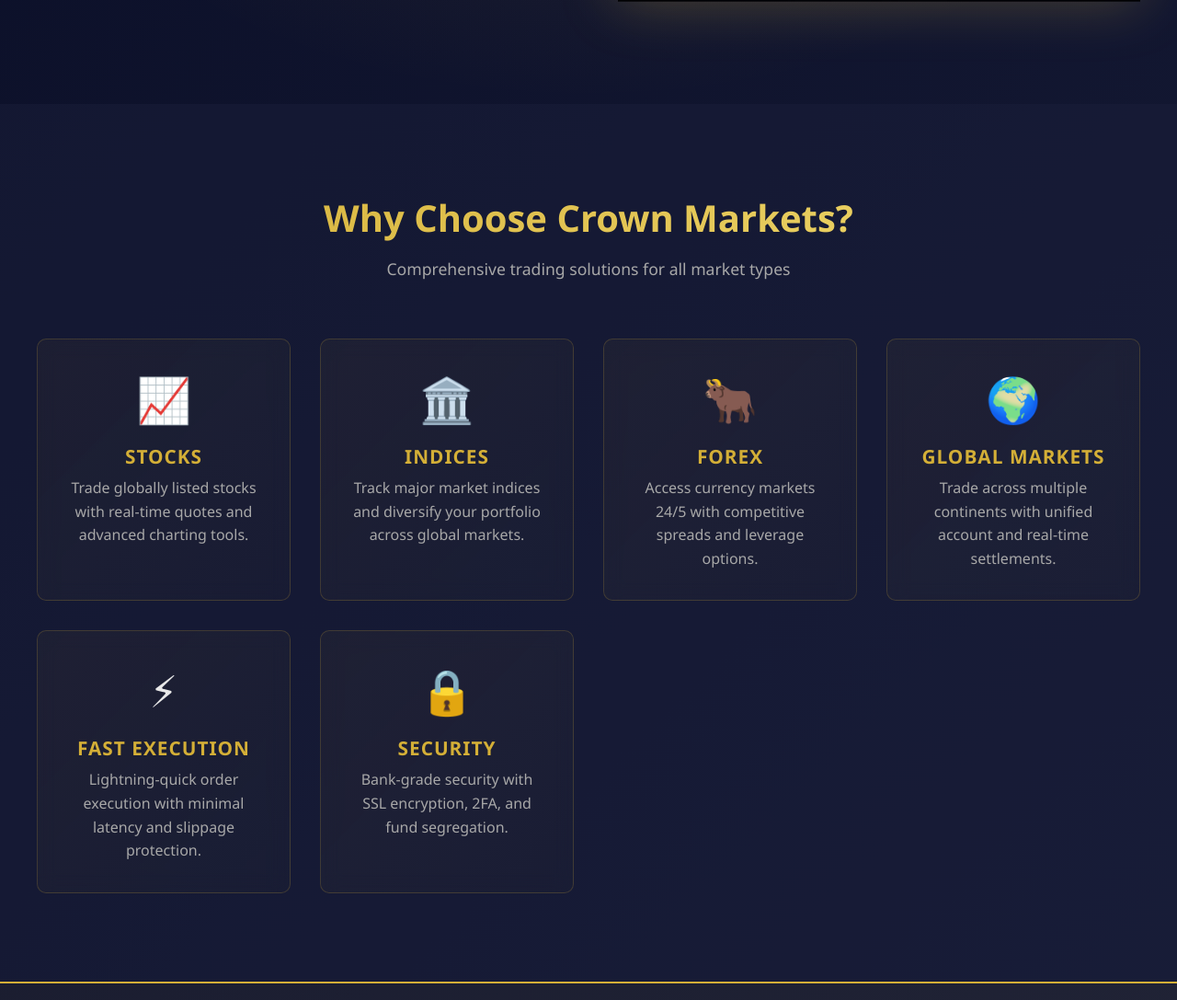
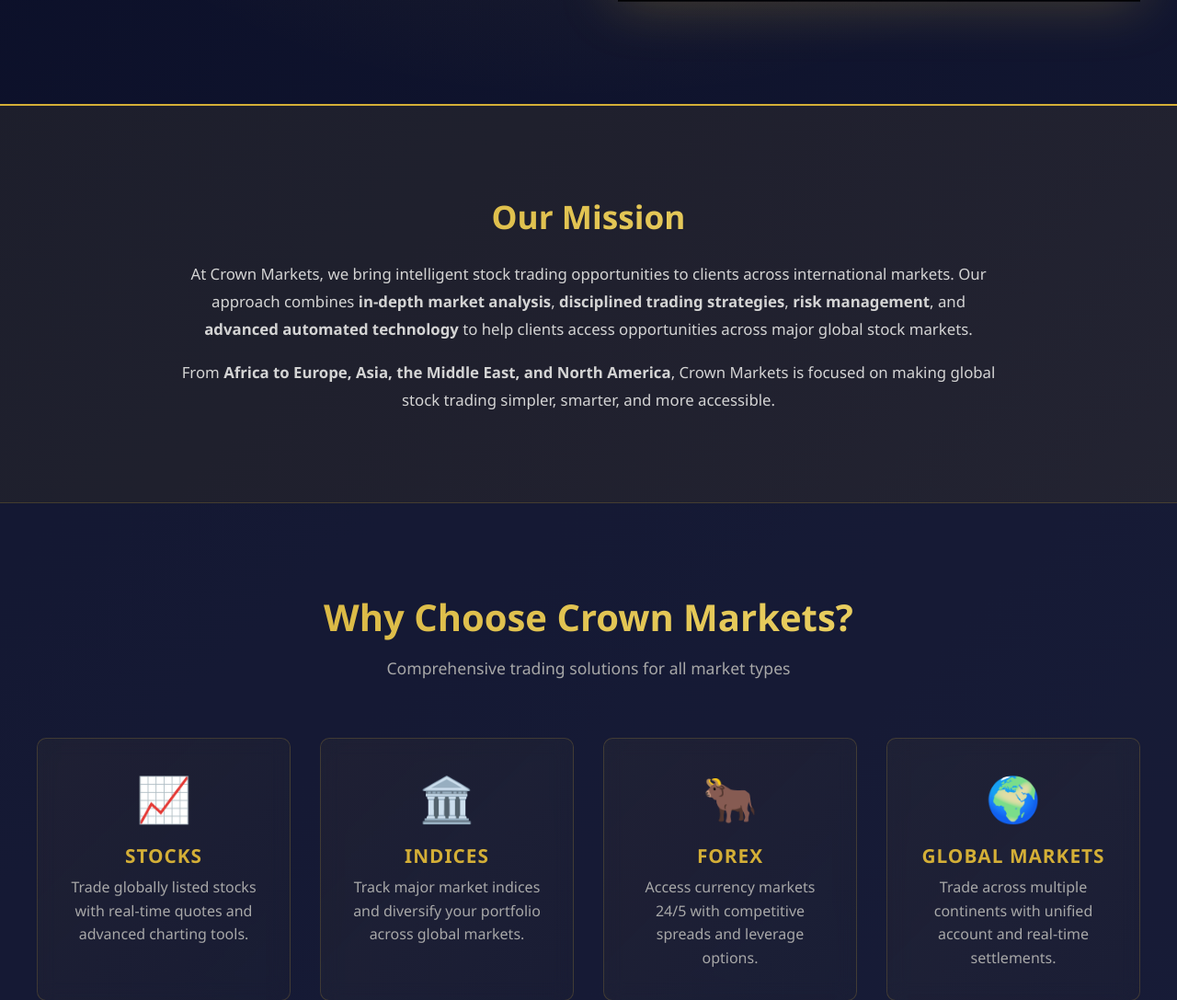
Before and after one commit to mubeakungu/crownmarkets-final, a Flask app: page / in a window 1280 px wide. Shown: the part 770-1857 px from the top of the page at 92% size. Run offline with Flask 3, Linux system fonts and the light colour scheme; some libraries are stand-ins or nearby versions.

Commit message:
Update landing.html

```diff
--- a/templates/landing.html
+++ b/templates/landing.html
@@ -393,7 +393,7 @@
         <div class="nav-links">
             <a href="#features">Features</a>
             <a href="#about">About</a>
-            <a href="/api/auth/login" class="btn btn-outline">Login</a>
+            <a href="/login" class="btn btn-outline">Login</a>
             <a href="/register" class="btn btn-gold">Get Started</a>
         </div>
     </nav>
@@ -414,6 +414,19 @@
             <div class="hero-image">
                 <img src="/static/logo.png" alt="Crown Markets Logo">
             </div>
+        </div>
+    </section>
+
+    <!-- Mission Section -->
+    <section class="mission" style="padding: 6rem 2rem; background: rgba(212, 175, 55, 0.08); border-top: 2px solid var(--primary-gold); border-bottom: 1px solid rgba(212, 175, 55, 0.2);">
+        <div style="max-width: 900px; margin: 0 auto; text-align: center;">
+            <h2 style="font-size: 2.2rem; margin-bottom: 1.5rem; background: linear-gradient(135deg, #d4af37, #f0d96e); -webkit-background-clip: text; -webkit-text-fill-color: transparent; background-clip: text;">Our Mission</h2>
+            <p style="font-size: 1.05rem; color: var(--text-light); line-height: 1.8; color: #d4d4d4;">
+                At Crown Markets, we bring intelligent stock trading opportunities to clients across international markets. Our approach combines <strong>in-depth market analysis</strong>, <strong>disciplined trading strategies</strong>, <strong>risk management</strong>, and <strong>advanced automated technology</strong> to help clients access opportunities across major global stock markets.
+            </p>
+            <p style="font-size: 1.05rem; color: var(--text-light); line-height: 1.8; color: #d4d4d4; margin-top: 1rem;">
+                From <strong>Africa to Europe, Asia, the Middle East, and North America</strong>, Crown Markets is focused on making global stock trading simpler, smarter, and more accessible.
+            </p>
         </div>
     </section>
 
```
